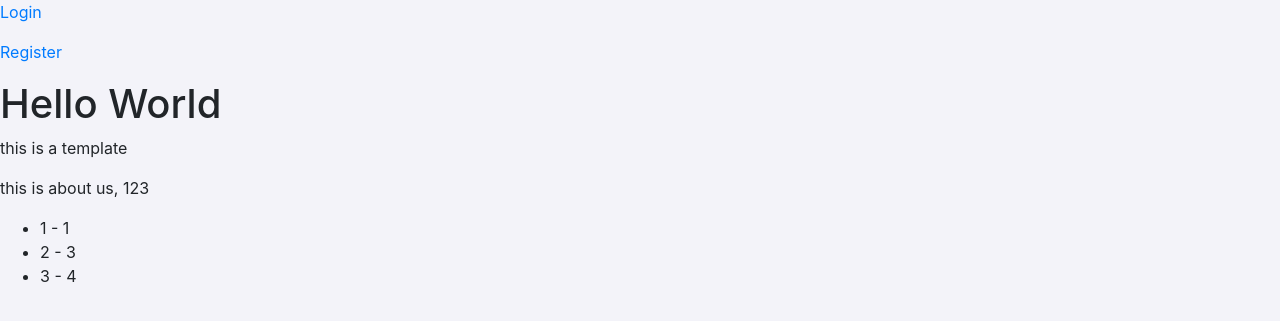
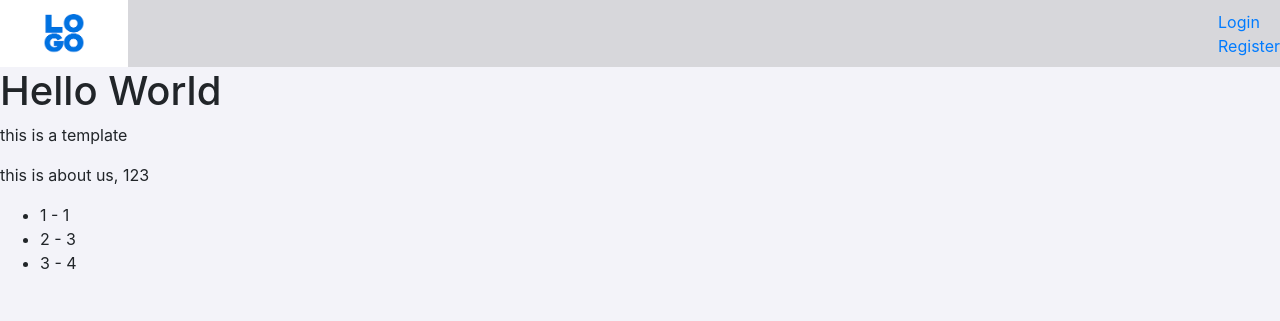
Before and after one commit to mattfowles1994/ArtGallery, a Django app: page / in a window 1280 px wide. Shown: the top 321 px of the page. Run offline with Django 3.2, Linux system fonts and the light colour scheme; some libraries are stand-ins or nearby versions; some web fonts are replaced.

Commit message:
Navbar CSS added

```diff
--- a/AG/settings.py
+++ b/AG/settings.py
@@ -127,6 +127,7 @@ USE_TZ = True
 STATIC_URL = '/static/'
 STATICFILES_DIRS = [
     os.path.join(BASE_DIR, "static"),
+    '/var/www/static/',
 ]
 
 LOGOUT_REDIRECT_URL = 'home'
--- a/AG/urls.py
+++ b/AG/urls.py
@@ -15,6 +15,7 @@ Including another URLconf
 """
 from django.contrib import admin
 from django.urls import include, path
+from django.conf.urls.static import static
 from pages.views import (
     home_view,
     contact_view
--- a/static/app/css/app.css
+++ b/static/app/css/app.css
@@ -1,6 +1,24 @@
 
 body {
   background-color: #F3F3F9;
+  margin: 0px;
+}
+
+nav {
+  height: 20%;
+  display: flex;
+  justify-content: space-between;
+  align-items: center;
+  background-color: #d7d7db;
+}
+
+nav span {
+  width: 50%;
+  display:inline;
+}
+
+nav span ul {
+  float: right;
 }
 
 .logo {
@@ -20,3 +38,14 @@ body {
 .navbar-brand {
 font-family: 'Peralta', cursive;
 }
+
+.navbarAuth {
+    list-style-type: none;
+  margin: 0;
+  padding: 0;
+}
+
+#logo {
+  width: 20%;
+  float: left;
+}
--- a/templates/base.html
+++ b/templates/base.html
@@ -1,4 +1,5 @@
-{% load static %}<!DOCTYPE html>
+{% load static %}
+<!DOCTYPE html>
 <html>
     <head>
         <meta charset="utf-8">
--- a/templates/home.html
+++ b/templates/home.html
@@ -1,7 +1,7 @@
 {% extends 'base.html' %}
 
 {% block content %}
-
+<div>
 <h1>Hello World</h1>
 
 <p>this is a template</p>
@@ -16,6 +16,6 @@
     <li>{{ forloop.counter }} - {{ my_subitem }}</li>
 {% endfor %}
 </ul>
-
+</div>
 
 {% endblock %}
--- a/templates/navbar.html
+++ b/templates/navbar.html
@@ -1,11 +1,20 @@
+{% load static %}
 <nav>
-    {% if user.is_authenticated %}
-        <p> {{ request.user }}  <a href='/accounts/logout'>Logout</a></p>
+<span>
+    <img id="logo" src="{% static 'app/css/logo.png' %}"">
+</span>
 
-    {% else %}
-        <p> <a href='/accounts/login'>Login</a></p>
-        <p> <a href='/accounts/signup/'>Register</a></p>
+<span>
+    <ul class="navbarAuth">
+        {% if user.is_authenticated %}
+        <li>{{ request.user }}</li>
+        <li><a href='/accounts/logout'>Logout</a></li>
+
+        {% else %}
+        <li><a href='/accounts/login'>Login</a></li>
+        <li><a href='/accounts/signup/'>Register</a></li>
     {% endif %}
-
+    </ul>
+</span>
 
 </nav>
```
Also changed, not shown: db.sqlite3, static/app/css/logo.png (added), static/app/js/bootstrap.min.js (renamed from static/app/css/js/bootstrap.min.js), static/app/js/jquery-3.5..1.min.js (renamed from static/app/css/js/jquery-3.5..1.min.js), static/app/js/popper.min.js (renamed from static/app/css/js/popper.min.js).
